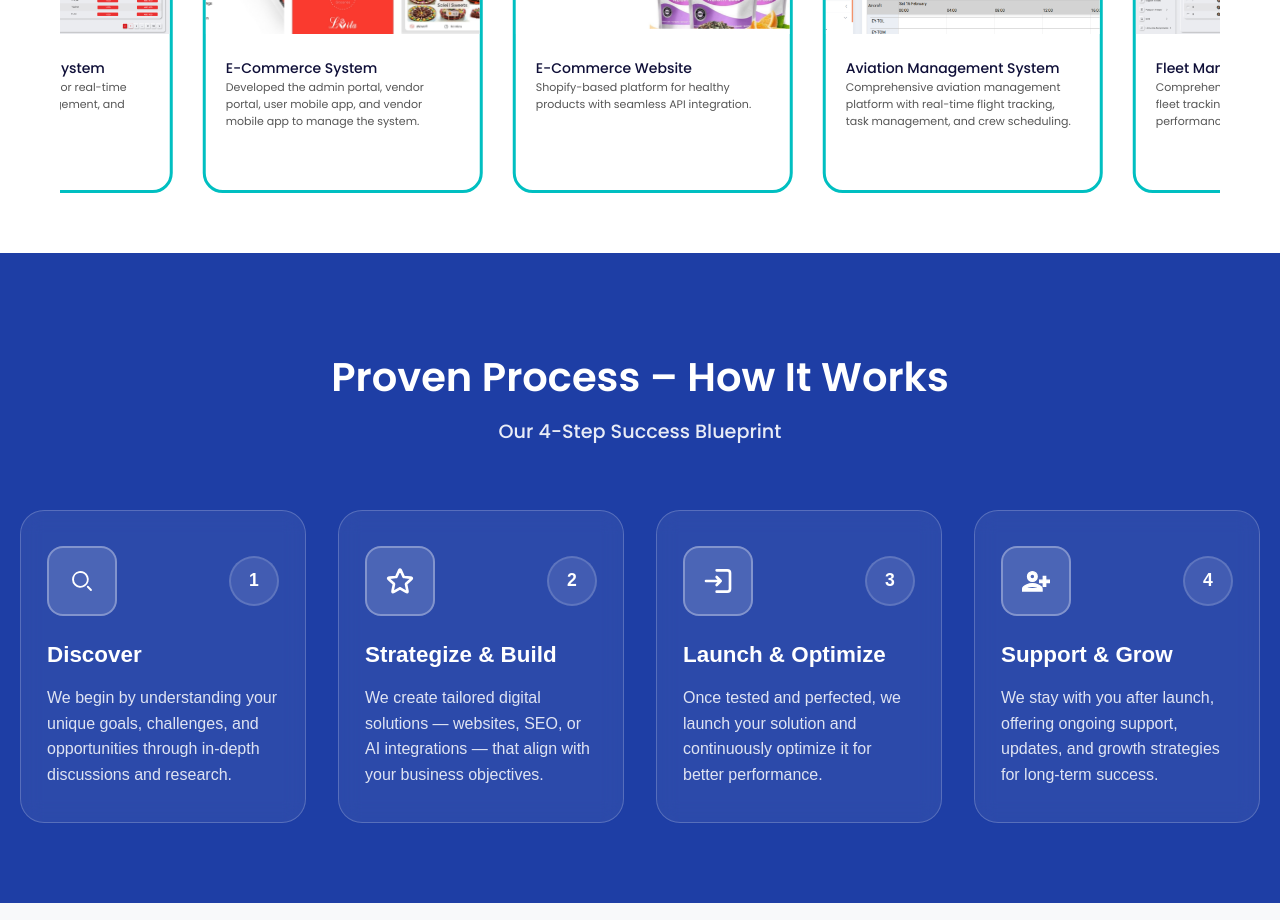
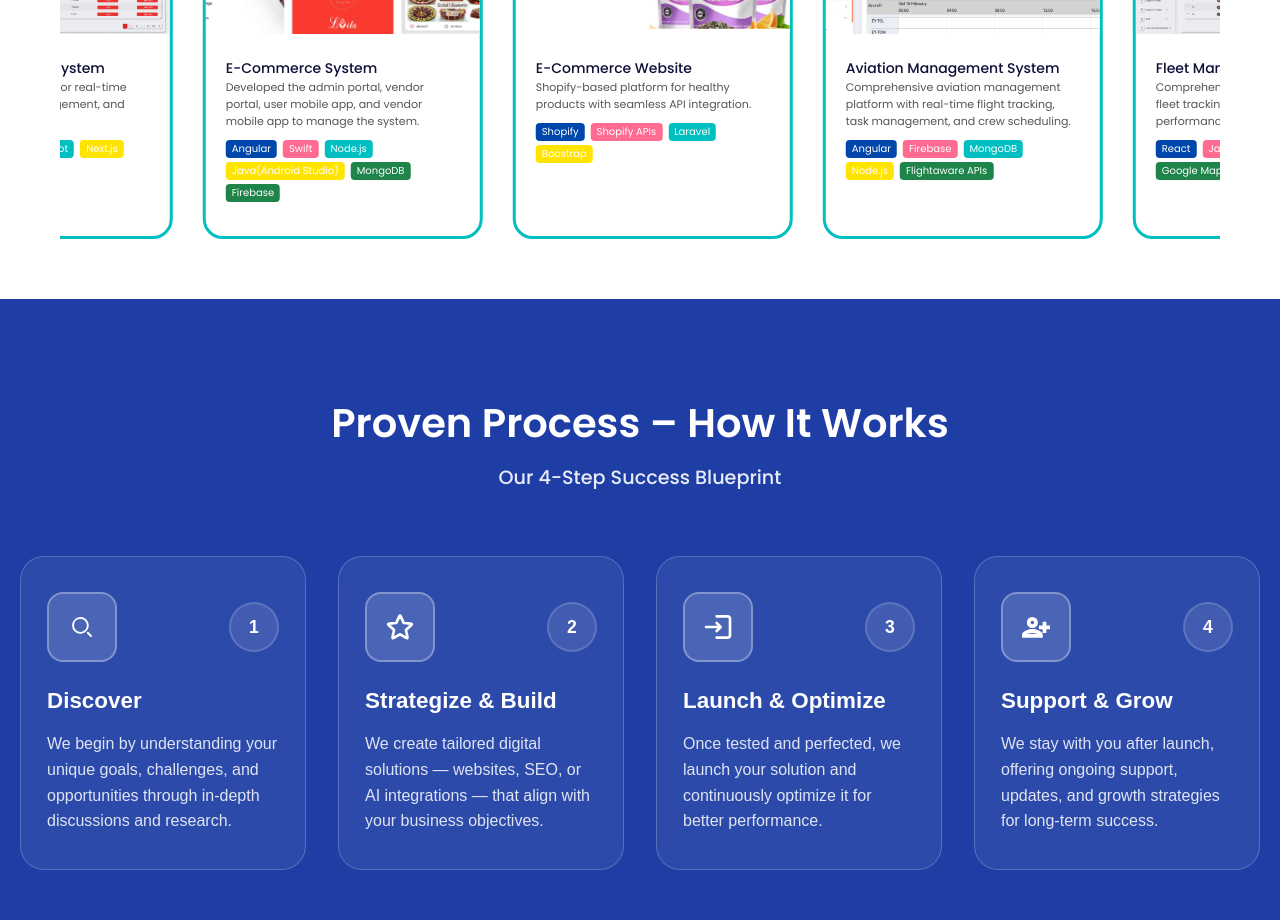
Before and after one commit to suraijzon/version1, a React (Create React App) app: page / in a window 1280 px wide. Shown: the part 2160-3080 px from the top of the page. Built offline with nearby package versions, Linux system fonts and the light colour scheme; no server answers.

Commit message:
new 46th fix

```diff
--- a/src/components/SuccessSection.jsx
+++ b/src/components/SuccessSection.jsx
@@ -68,9 +68,18 @@ const SuccessSection = () => {
                 <p>{project.desc}</p>
                 <div className="project-extra">
                   {project.extra.map((item, idx) => (
-                    <span key={idx} style={{ color: item.color, marginRight: "6px" }}>
-                      {item.text}
-                    </span>
+                    <span  key={idx} style={{background: item.Background,
+                    color: "#fff",
+                    padding: "2px 6px",
+                    borderRadius: "4px",
+                    fontSize: "10px",
+                    marginRight: "6px",
+                    display: "inline-block",
+                    marginBottom: "4px"
+            }}
+       >
+      {item.text}
+    </span>
                   ))}
                 </div>
               </div>
```
